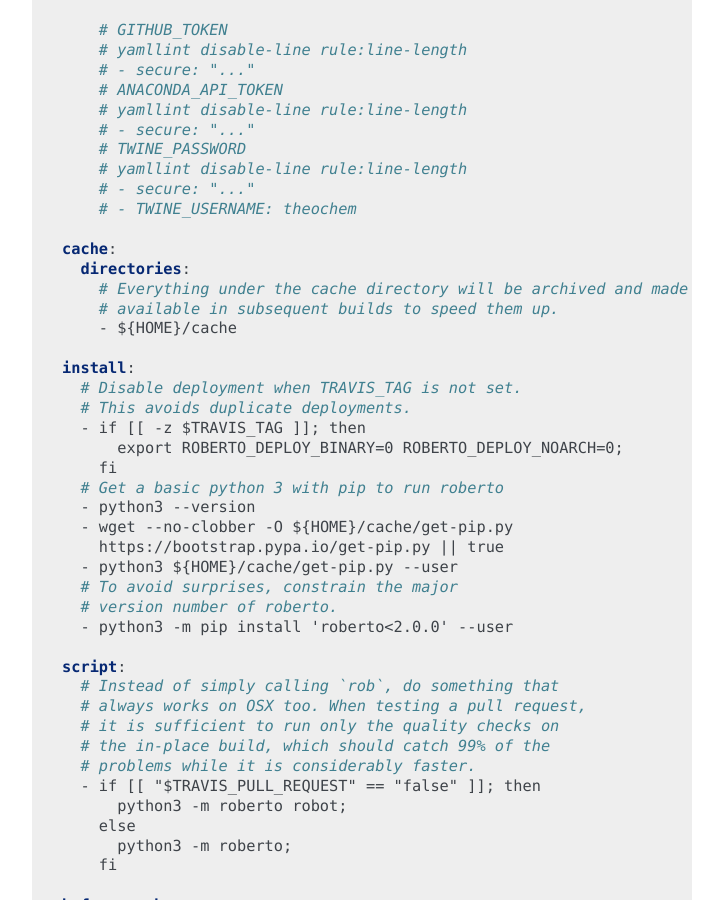
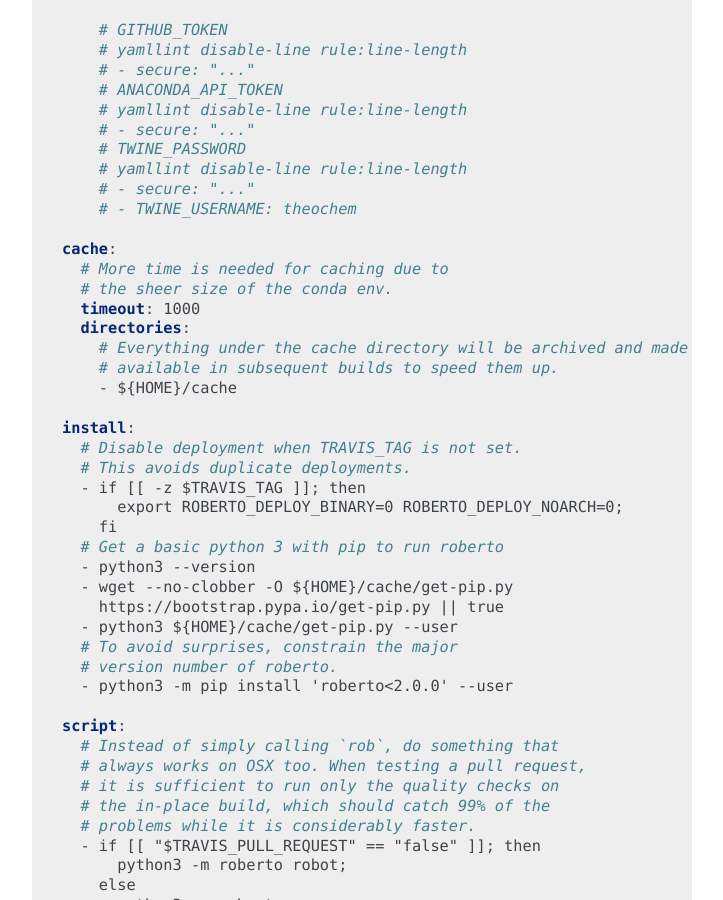
Before and after one commit to theochem/roberto, a Sphinx documentation site: the page built from doc/setupci.rst, in a window 1280 px wide and 900 px high, scrolled down 1981 px. Shown: the whole window, without its empty margins (388-1111 px from the left). Built offline with Sphinx 7.4.7, drawn with Linux system fonts in a browser that asks for light colours; the version number could not be read and is left out.

Commit message:
Document cache timeout

```diff
--- a/doc/setupci.rst
+++ b/doc/setupci.rst
@@ -116,6 +116,9 @@ Minimal example of a ``.travis.yaml`` file that uses Roberto
         # - TWINE_USERNAME: theochem
 
     cache:
+      # More time is needed for caching due to
+      # the sheer size of the conda env.
+      timeout: 1000
       directories:
         # Everything under the cache directory will be archived and made
         # available in subsequent builds to speed them up.
```
Also changed, not shown: .travis.yml.
